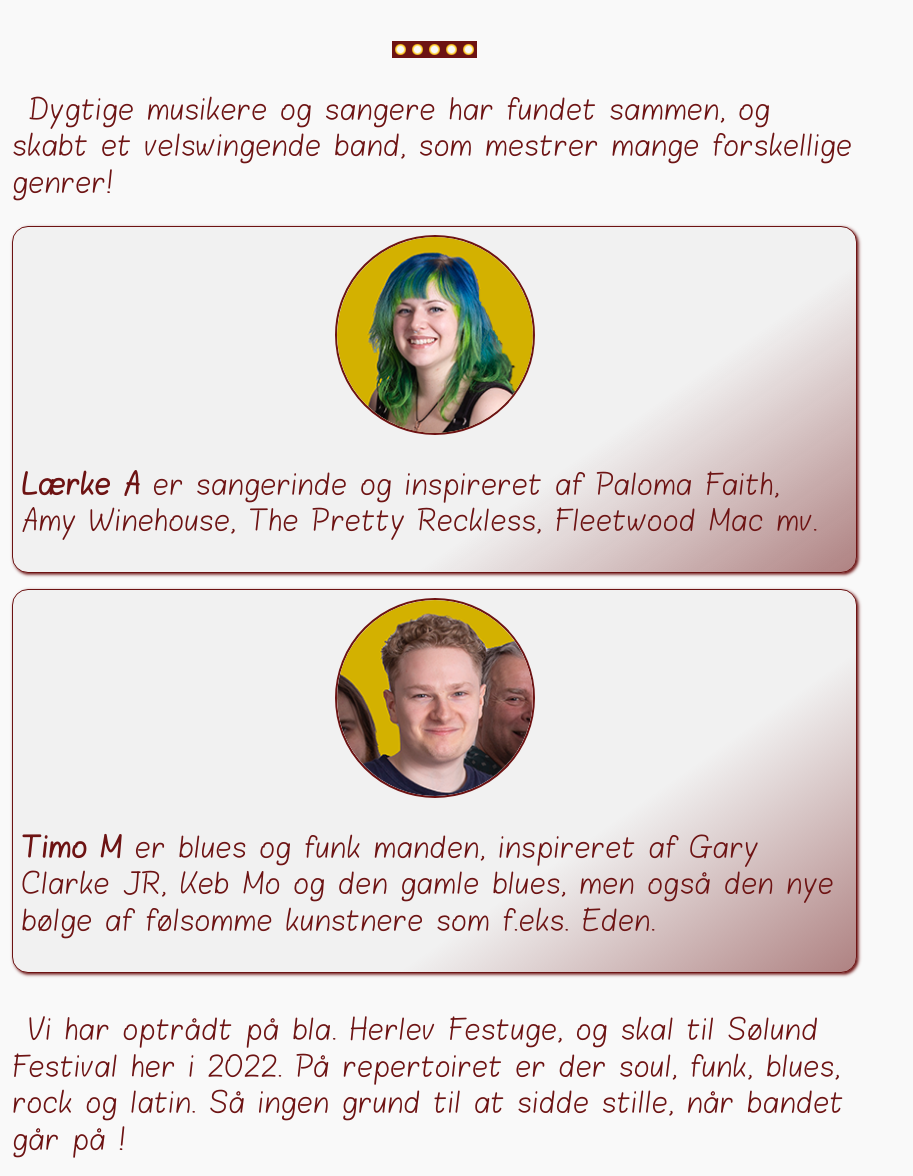
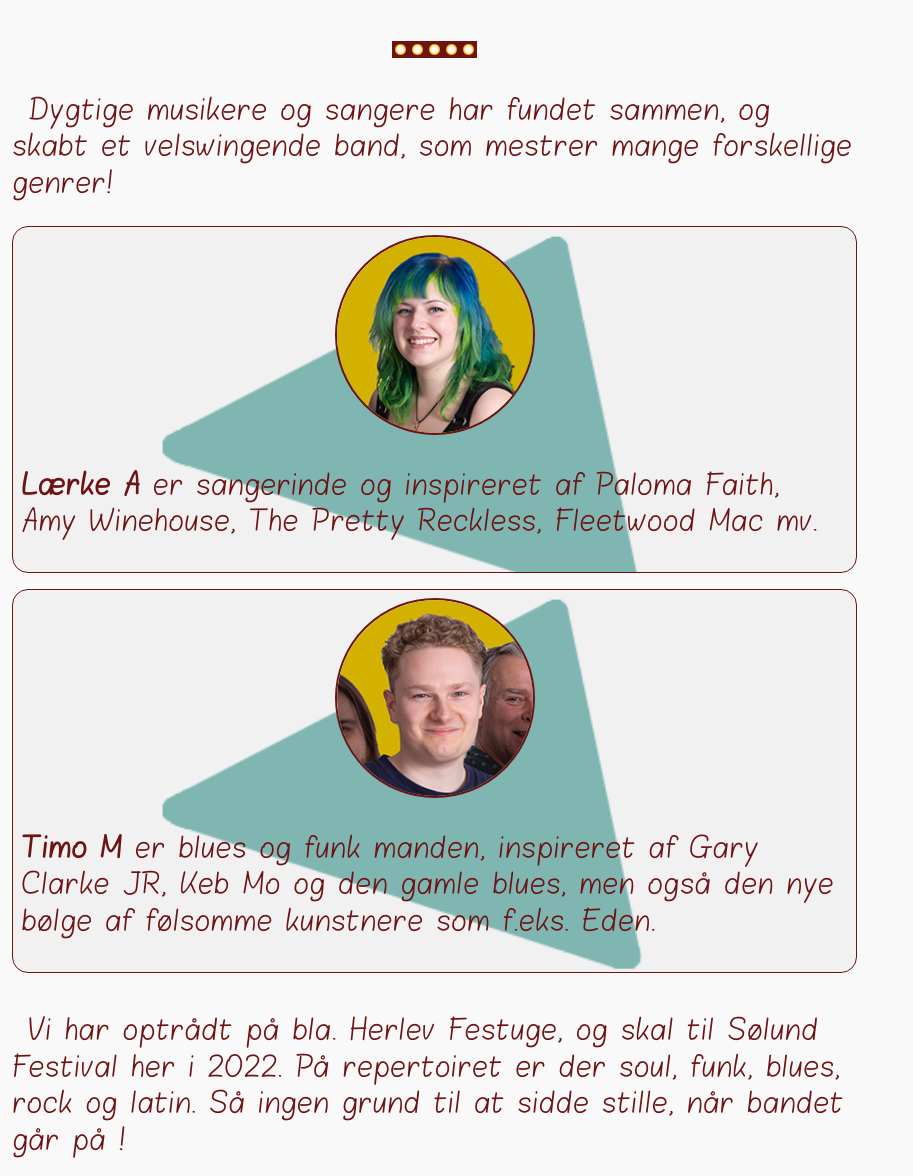
Before and after one commit to center-for-autisme/spektrumband.dk, a PHP site: page / in a window 1280 px wide. Shown: the part 713-1889 px from the top of the page, without its empty margins (0-913 px from the left). Run offline with PHP 8.4, Linux system fonts and the light colour scheme.

Commit message:
adjustments to cards

```diff
--- a/stylesheets/components/_card.scss
+++ b/stylesheets/components/_card.scss
@@ -15,14 +15,21 @@
     border-radius: 1rem;
     margin-bottom: 1rem;
     padding: 0.5rem;
-    box-shadow: 0.1rem 0.1rem 0.2rem;
     background: #f1f1f1;
-    background-image: linear-gradient(325deg, rgb(109, 19, 19, 0.5), transparent 33%);
+    background-image: image("triangle_light.png");
+    background-size: 65%;
+    background-position: center 0.5rem;
+    background-repeat: no-repeat;
     flex-grow: 1;
 }
 
 .card p {
     text-indent: 0;
+}
+
+.card {
+    /*  box-shadow:
+        inset 0 0 0.1rem 0.1rem $brand-color; */
 }
 
 
--- a/stylesheets/main.css
+++ b/stylesheets/main.css
@@ -780,14 +780,21 @@ footer address ul {
   border-radius: 1rem;
   margin-bottom: 1rem;
   padding: 0.5rem;
-  box-shadow: 0.1rem 0.1rem 0.2rem;
   background: #f1f1f1;
-  background-image: linear-gradient(325deg, rgba(109, 19, 19, 0.5), transparent 33%);
+  background-image: url("../assets/images/triangle_light.png");
+  background-size: 65%;
+  background-position: center 0.5rem;
+  background-repeat: no-repeat;
   flex-grow: 1;
 }
 
 .card p {
   text-indent: 0;
+}
+
+.card {
+  /*  box-shadow:
+      inset 0 0 0.1rem 0.1rem $brand-color; */
 }
 
 div.musiker img {
```
Also changed, not shown: 1 other file.
